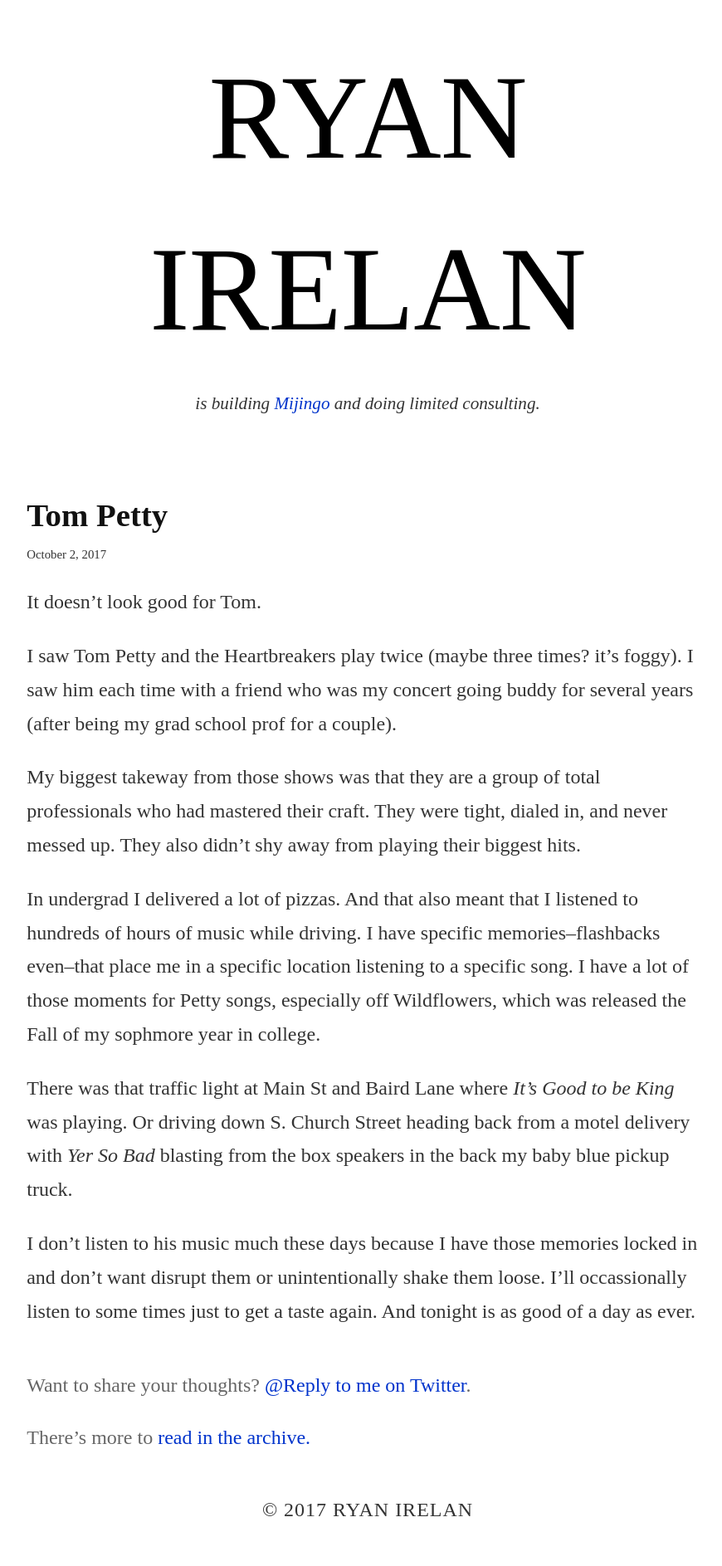
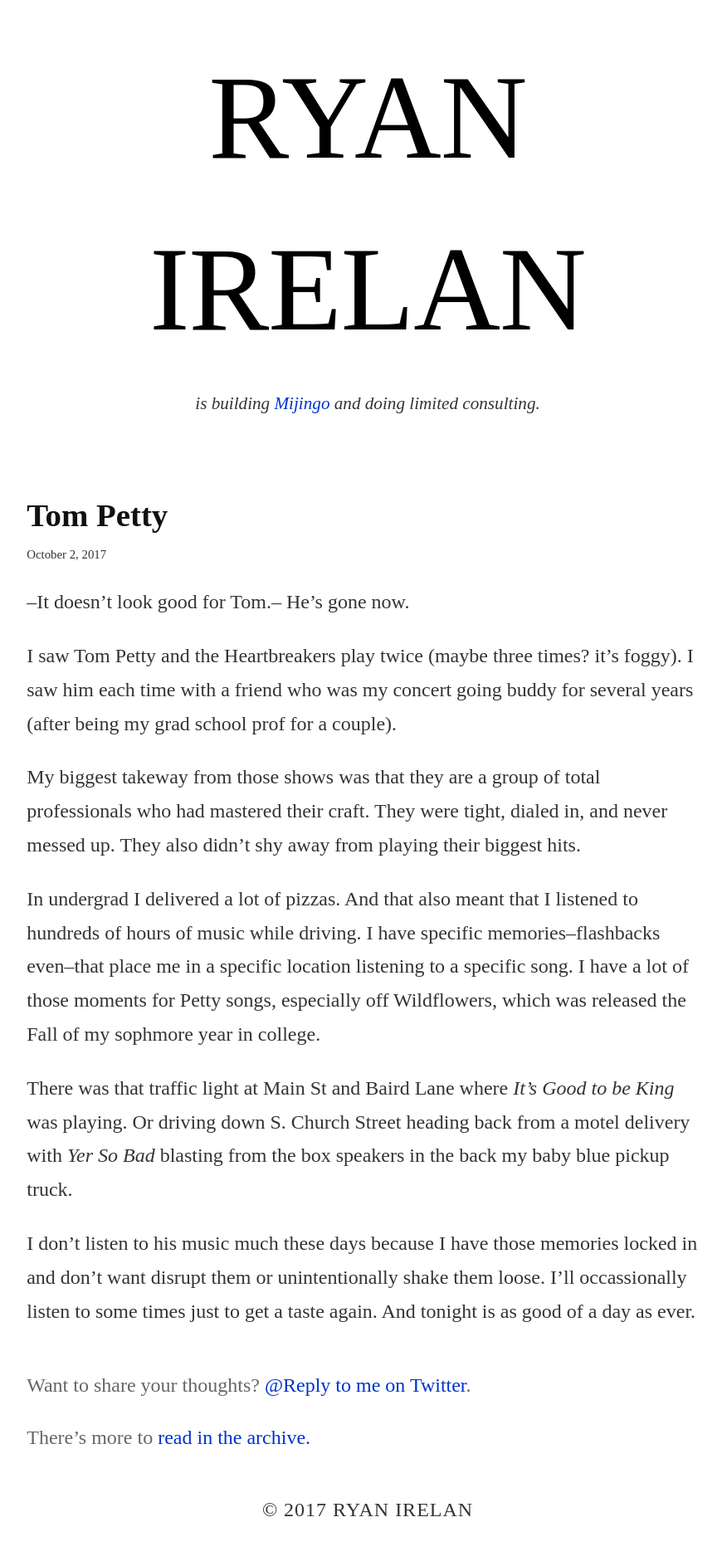
Before and after one commit to ryanirelan/ryanirelan.github.io, a Jekyll site: the page built from _posts/2017-10-02-tom-petty.markdown, in a window 1280 px wide. Shown: the whole page at 83% size, without its empty margins (197-1067 px from the left). Built offline with Jekyll 4.4.1, drawn with Linux system fonts in a browser that asks for light colours; nearby versions of some CDN libraries; some web fonts are replaced.

Commit message:
Updated post RIP Tom

```diff
--- a/_posts/2017-10-02-tom-petty.markdown
+++ b/_posts/2017-10-02-tom-petty.markdown
@@ -4,7 +4,7 @@ title: "Tom Petty"
 external-url: http://www.rollingstone.com/music/news/tom-petty-rock-iconoclast-who-led-the-heartbreakers-dead-at-66-w506651
 ---
 
-It doesn't look good for Tom.
+--It doesn't look good for Tom.-- He's gone now.
 
 I saw Tom Petty and the Heartbreakers play twice (maybe three times? it's foggy). I saw him each time with a friend who was my concert going buddy for several years (after being my grad school prof for a couple).
 
```
